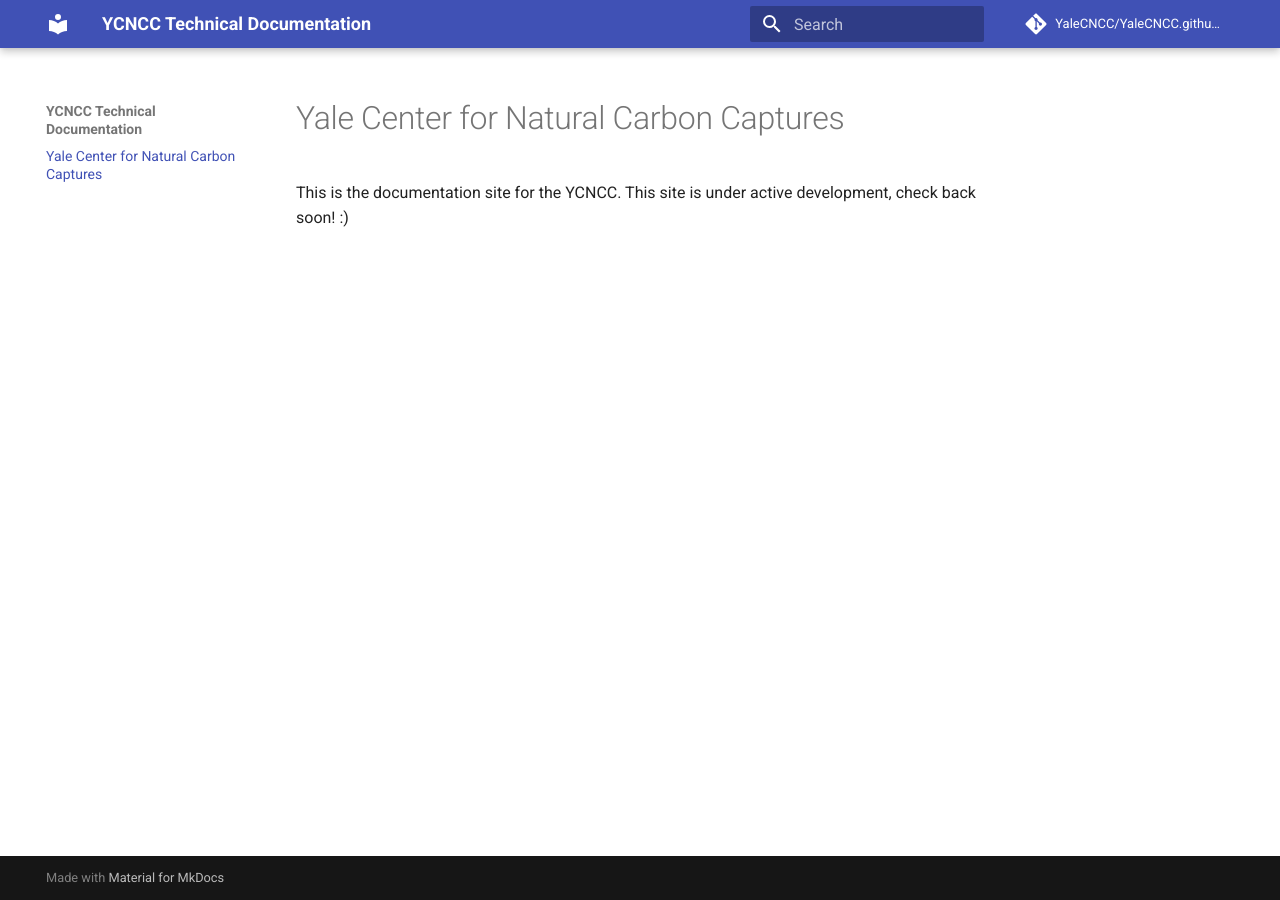
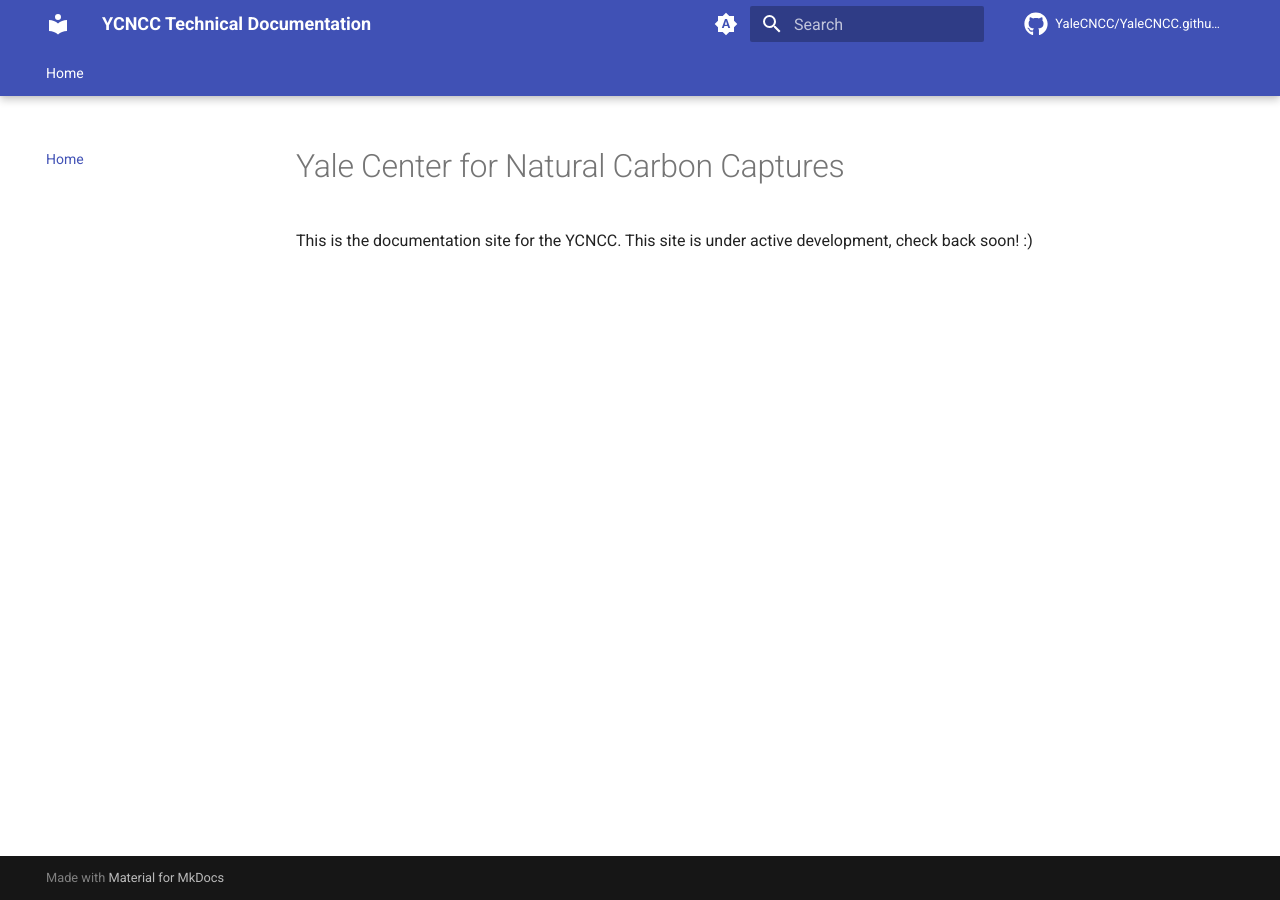
Before and after one commit to YaleCNCC/YaleCNCC.github.io, an MkDocs documentation site: the page built from docs/index.md, in a window 1280 px wide. Built offline with MkDocs 1.6.1 and Material for MkDocs 9.7.7, drawn with Linux system fonts in a browser that asks for light colours; comment, search, counter and statistics services are not loaded.

Commit message:
mkdocs: update configuration

```diff
--- a/mkdocs.yml
+++ b/mkdocs.yml
@@ -1,8 +1,63 @@
 site_name: YCNCC Technical Documentation
 site_url: https://YaleCNCC.github.io/
-theme:
-  name: material
-
-# Repository
 repo_name: YaleCNCC/YaleCNCC.github.io
 repo_url: https://github.com/YaleCNCC/YaleCNCC.github.io
+
+theme:
+  icon:
+    repo: fontawesome/brands/github
+  name: material
+  features:
+    - navigation.instant
+    - navigation.instant.progress
+    - navigation.instant.preview
+    - navigation.tracking
+    - navigation.tabs
+    - navigation.tabs.sticky
+    - navigation.sections
+    - navigation.expand
+    - navigation.path
+    - navigation.top
+    #- toc.follow
+    - toc.integrate
+    - search.suggest
+    - search.highlight
+    - search.share
+    - content.code.copy
+    - content.code.select
+  palette:
+    # Palette toggle for automatic mode
+    - media: "(prefers-color-scheme)"
+      toggle:
+        icon: material/brightness-auto
+        name: Switch to light mode
+
+    # Palette toggle for light mode
+    - media: "(prefers-color-scheme: light)"
+      scheme: default
+      toggle:
+        icon: material/brightness-7
+        name: Switch to dark mode
+
+    # Palette toggle for dark mode
+    - media: "(prefers-color-scheme: dark)"
+      scheme: slate
+      toggle:
+        icon: material/brightness-4
+        name: Switch to system preference
+
+markdown_extensions:
+  - pymdownx.highlight:
+      anchor_linenums: true
+      line_spans: __span
+      pygments_lang_class: true
+  - pymdownx.inlinehilite
+  - pymdownx.snippets
+  - pymdownx.superfences
+
+plugins:
+  - search
+  - tags
+
+nav:
+  - Home: index.md
```
